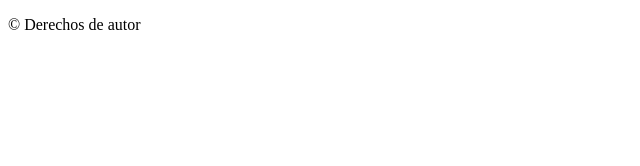
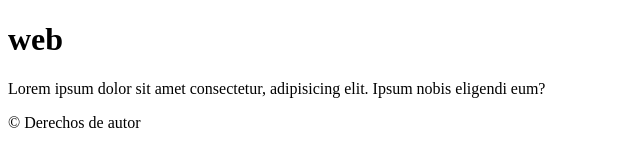
Before and after one commit to kolibri82/Prueba1_deusto, a plain HTML site: page index.html in a window 1280 px wide. Shown: the whole page, without its empty margins (0-640 px from the left). Drawn offline with Linux system fonts and the light colour scheme.

Commit message:
add header

```diff
--- a/index.html
+++ b/index.html
@@ -3,9 +3,13 @@
 <head>
     <meta charset="UTF-8">
     <meta name="viewport" content="width=device-width, initial-scale=1.0">
-    <title>Document</title>
+    <title>Prueba 1</title>
 </head>
 <body>
+    <header>
+        <h1>web</h1>
+        <p>Lorem ipsum dolor sit amet consectetur, adipisicing elit. Ipsum nobis eligendi eum?</p>
+    </header>
     <footer>
         <p>&copy; Derechos de autor</p>
     </footer>
```
Also changed, not shown: 1 other file.
